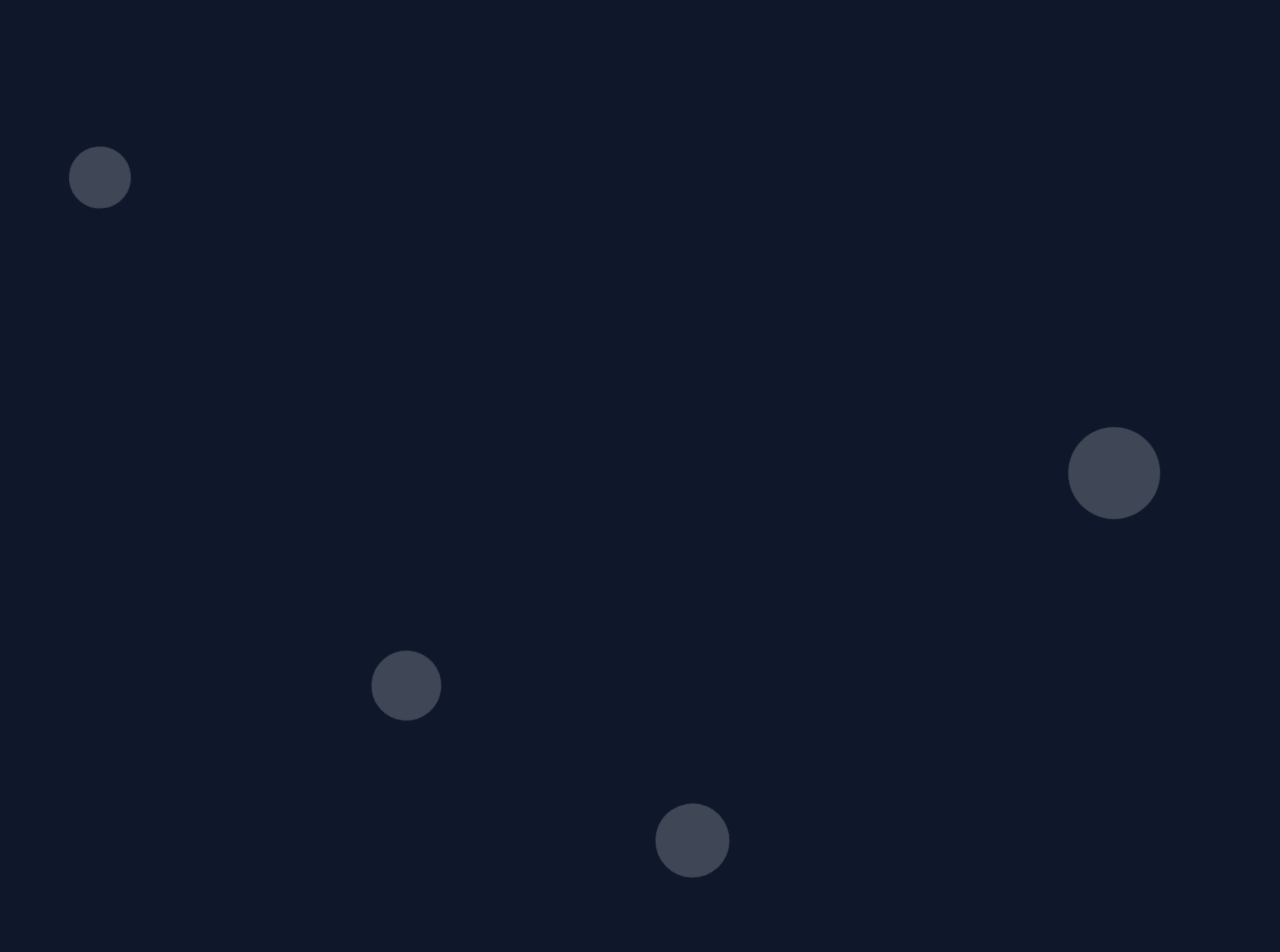
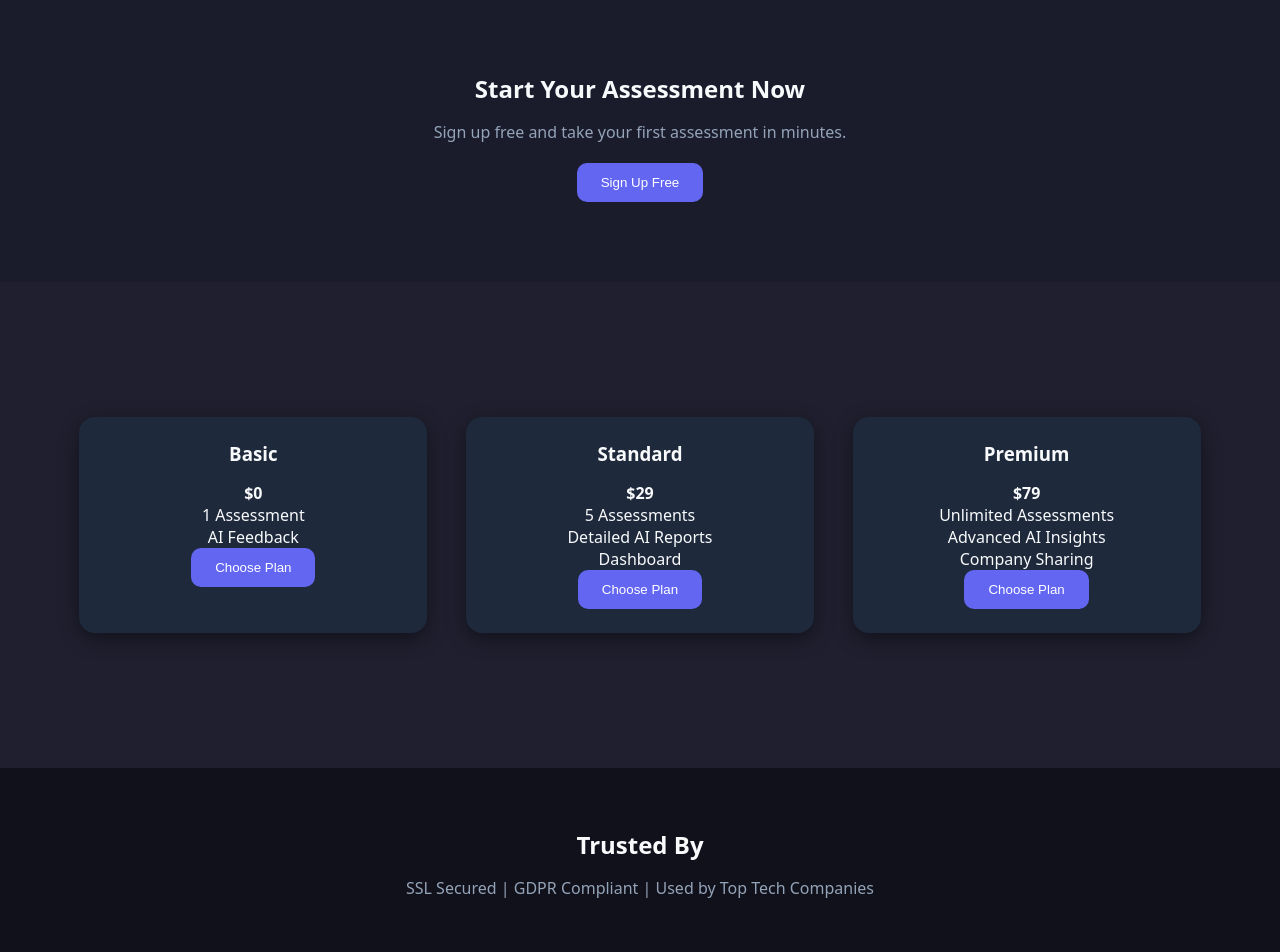
Before and after one commit to Rabbi111-cloud/AI--Assessment-Platform, a Next.js app: page / in a window 1280 px wide. Shown: the part 1740-2692 px from the top of the page. Before the commit the page ends 2628 px from the top, so only its background shows below. Built offline with nearby package versions, Linux system fonts and the light colour scheme.

Commit message:
Update page.js

```diff
--- a/app/page.js
+++ b/app/page.js
@@ -3,7 +3,7 @@ import { useEffect, useState } from "react";
 
 export default function LandingPage() {
   const [sectionColors, setSectionColors] = useState([
-    "#0f172a", "#1e293b", "#111827", "#1c1f2c", "#11121f", "#1a1c2c", "#1f1f2f", "#10111a", "#1b1b2f", "#12122a"
+    "#0f172a","#1e293b","#111827","#1c1f2c","#11121f","#1a1c2c","#1f1f2f","#10111a","#1b1b2f","#12122a"
   ]);
 
   function randomColor() {
@@ -20,59 +20,59 @@ export default function LandingPage() {
   useEffect(() => {
     const container = document.getElementById("bubble-container");
     if (!container) return;
-    for (let i = 0; i < 25; i++) {
+    for (let i=0;i<25;i++){
       const bubble = document.createElement("div");
       bubble.className = "bubble";
       bubble.style.width = `${20 + Math.random() * 80}px`;
       bubble.style.height = bubble.style.width;
-      bubble.style.top = `${Math.random() * 100}%`;
-      bubble.style.left = `${Math.random() * 100}%`;
-      bubble.style.animationDuration = `${8 + Math.random() * 12}s`;
+      bubble.style.top = `${Math.random()*100}%`;
+      bubble.style.left = `${Math.random()*100}%`;
+      bubble.style.animationDuration = `${8 + Math.random()*12}s`;
       bubble.onclick = () => {
-        const newColors = sectionColors.map(() => randomColor());
+        const newColors = sectionColors.map(()=>randomColor());
         setSectionColors(newColors);
-      };
+      }
       container.appendChild(bubble);
     }
   }, []);
 
   return (
-    <main style={{ position: "relative" }}>
+    <main style={{position:"relative"}}>
       <div id="bubble-container" className="bubbles"></div>
 
       {/* 1. Header */}
-      <header style={{ background: sectionColors[0], position:"sticky", top:0, padding:"20px 0", zIndex:10 }} onClick={()=>handleClickSection(0)}>
-        <div className="container" style={{ display:"flex", justifyContent:"space-between", alignItems:"center" }}>
-          <div style={{ fontSize:"1.5rem", fontWeight:"bold" }}>AI Assess</div>
+      <header style={{background:sectionColors[0],position:"sticky",top:0,padding:"20px 0",zIndex:10}} onClick={()=>handleClickSection(0)}>
+        <div className="container" style={{display:"flex",justifyContent:"space-between",alignItems:"center"}}>
+          <div style={{fontSize:"1.5rem",fontWeight:"bold"}}>AI Assess</div>
           <nav>
-            <a href="#features" style={{ margin:"0 15px" }}>Features</a>
-            <a href="#howitworks" style={{ margin:"0 15px" }}>How It Works</a>
-            <a href="#pricing" style={{ margin:"0 15px" }}>Pricing</a>
-            <a href="/login" style={{ margin:"0 15px" }}>Login</a>
-            <a href="/signup"><button className="button" style={{ marginLeft:"10px" }}>Sign Up</button></a>
+            <a href="#features" style={{margin:"0 15px"}}>Features</a>
+            <a href="#howitworks" style={{margin:"0 15px"}}>How It Works</a>
+            <a href="#pricing" style={{margin:"0 15px"}}>Pricing</a>
+            <a href="/login" style={{margin:"0 15px"}}>Login</a>
+            <a href="/signup"><button className="button" style={{marginLeft:"10px"}}>Sign Up</button></a>
           </nav>
         </div>
       </header>
 
       {/* 2. Hero */}
-      <section style={{ background: sectionColors[1], padding:"120px 20px 80px 20px", textAlign:"center" }} onClick={()=>handleClickSection(1)}>
-        <h1 style={{ fontSize:"3rem", marginBottom:"20px" }}>Test Your Backend Skills, Get AI Evaluated</h1>
-        <p style={{ fontSize:"1.25rem", color:"var(--muted)", marginBottom:"30px" }}>
+      <section style={{background:sectionColors[1],padding:"120px 20px 80px 20px",textAlign:"center"}} onClick={()=>handleClickSection(1)}>
+        <h1 style={{fontSize:"3rem",marginBottom:"20px"}}>Test Your Backend Skills, Get AI Evaluated</h1>
+        <p style={{fontSize:"1.25rem",color:"var(--muted)",marginBottom:"30px"}}>
           Showcase your expertise and get hired faster with AI-powered backend assessments.
         </p>
         <a href="/signup"><button className="button">Get Started Free</button></a>
-        <a href="#howitworks" style={{ marginLeft:"20px" }}><button className="button" style={{ background:"var(--secondary)" }}>Learn More</button></a>
+        <a href="#howitworks" style={{marginLeft:"20px"}}><button className="button" style={{background:"var(--secondary)"}}>Learn More</button></a>
       </section>
 
       {/* 3. Features */}
-      <section id="features" style={{ background: sectionColors[2], padding:"60px 20px" }} onClick={()=>handleClickSection(2)}>
-        <div className="container" style={{ display:"flex", justifyContent:"space-around", flexWrap:"wrap" }}>
+      <section id="features" style={{background:sectionColors[2],padding:"60px 20px"}} onClick={()=>handleClickSection(2)}>
+        <div className="container" style={{display:"flex",justifyContent:"space-around",flexWrap:"wrap"}}>
           {[
-            { title:"Real Assessments", desc:"Answer backend challenges designed by experts." },
-            { title:"AI Feedback", desc:"Get structured insights and scores instantly." },
-            { title:"Career Opportunities", desc:"Share your report with top companies." },
-          ].map((f, idx) => (
-            <div key={idx} className="card" style={{ width:"30%", margin:"15px", textAlign:"center", padding:"30px" }}>
+            {title:"Real Assessments",desc:"Answer backend challenges designed by experts."},
+            {title:"AI Feedback",desc:"Get structured insights and scores instantly."},
+            {title:"Career Opportunities",desc:"Share your report with top companies."},
+          ].map((f,idx)=>(
+            <div key={idx} className="card" style={{width:"30%",margin:"15px",textAlign:"center",padding:"30px"}}>
               <h3>{f.title}</h3>
               <p>{f.desc}</p>
             </div>
@@ -81,33 +81,33 @@ export default function LandingPage() {
       </section>
 
       {/* 4. Testimonials */}
-      <section style={{ background: sectionColors[3], padding:"80px 20px", textAlign:"center" }} onClick={()=>handleClickSection(3)}>
+      <section style={{background:sectionColors[3],padding:"80px 20px",textAlign:"center"}} onClick={()=>handleClickSection(3)}>
         <h2>What Users Say</h2>
-        <div style={{ display:"flex", justifyContent:"space-around", flexWrap:"wrap", marginTop:"40px" }}>
+        <div style={{display:"flex",justifyContent:"space-around",flexWrap:"wrap",marginTop:"40px"}}>
           {[
-            { text:"This platform transformed how I showcase my backend skills!", author:"Jane D." },
-            { text:"AI scoring is incredibly detailed and accurate.", author:"Mike S." },
-            { text:"I got hired because of the report this platform generated.", author:"Emma L." },
-          ].map((t, idx) => (
-            <div key={idx} className="card" style={{ width:"30%", margin:"15px" }}>
+            {text:"This platform transformed how I showcase my backend skills!",author:"Jane D."},
+            {text:"AI scoring is incredibly detailed and accurate.",author:"Mike S."},
+            {text:"I got hired because of the report this platform generated.",author:"Emma L."},
+          ].map((t,idx)=>(
+            <div key={idx} className="card" style={{width:"30%",margin:"15px"}}>
               <p>"{t.text}"</p>
-              <p style={{ fontWeight:"bold", marginTop:"10px" }}>— {t.author}</p>
+              <p style={{fontWeight:"bold",marginTop:"10px"}}>— {t.author}</p>
             </div>
           ))}
         </div>
       </section>
 
       {/* 5. How It Works */}
-      <section style={{ background: sectionColors[4], padding:"80px 20px" }} onClick={()=>handleClickSection(4)}>
-        <h2 style={{ textAlign:"center", marginBottom:"40px" }}>How It Works</h2>
-        <div style={{ display:"flex", justifyContent:"space-around", flexWrap:"wrap" }}>
+      <section style={{background:sectionColors[4],padding:"80px 20px"}} onClick={()=>handleClickSection(4)}>
+        <h2 style={{textAlign:"center",marginBottom:"40px"}}>How It Works</h2>
+        <div style={{display:"flex",justifyContent:"space-around",flexWrap:"wrap"}}>
           {[
-            { step:"1", title:"Sign Up", desc:"Create your account and complete your profile." },
-            { step:"2", title:"Take Assessment", desc:"Answer backend challenges designed for real-world skills." },
-            { step:"3", title:"Get AI Report", desc:"Receive a detailed AI evaluation with scores and feedback." },
-            { step:"4", title:"Share & Get Hired", desc:"Show your report to companies and land opportunities." },
-          ].map((s, idx) => (
-            <div key={idx} className="card" style={{ width:"22%", margin:"10px", textAlign:"center" }}>
+            {step:"1",title:"Sign Up",desc:"Create your account and complete your profile."},
+            {step:"2",title:"Take Assessment",desc:"Answer backend challenges designed for real-world skills."},
+            {step:"3",title:"Get AI Report",desc:"Receive a detailed AI evaluation with scores and feedback."},
+            {step:"4",title:"Share & Get Hired",desc:"Show your report to companies and land opportunities."},
+          ].map((s,idx)=>(
+            <div key={idx} className="card" style={{width:"22%",margin:"10px",textAlign:"center"}}>
               <h3>{s.step}</h3>
               <h4>{s.title}</h4>
               <p>{s.desc}</p>
@@ -115,6 +115,58 @@ export default function LandingPage() {
           ))}
         </div>
       </section>
+
+      {/* 6. CTA */}
+      <section style={{background:sectionColors[5],padding:"80px 20px",textAlign:"center"}} onClick={()=>handleClickSection(5)}>
+        <h2>Start Your Assessment Now</h2>
+        <p style={{color:"var(--muted)",marginBottom:"20px"}}>Sign up free and take your first assessment in minutes.</p>
+        <a href="/signup"><button className="button">Sign Up Free</button></a>
+      </section>
+
+      {/* 7. Pricing */}
+      <section id="pricing" style={{background:sectionColors[6],padding:"80px 20px"}} onClick={()=>handleClickSection(6)}>
+        <div className="container" style={{display:"flex",justifyContent:"space-around",flexWrap:"wrap"}}>
+          {[
+            {name:"Basic",price:"$0",features:["1 Assessment","AI Feedback"]},
+            {name:"Standard",price:"$29",features:["5 Assessments","Detailed AI Reports","Dashboard"]},
+            {name:"Premium",price:"$79",features:["Unlimited Assessments","Advanced AI Insights","Company Sharing"]},
+          ].map((p,idx)=>(
+            <div key={idx} className="card" style={{width:"30%",margin:"15px",textAlign:"center"}}>
+              <h3>{p.name}</h3>
+              <h4>{p.price}</h4>
+              <ul style={{listStyle:"none",padding:0}}>{p.features.map((f,i)=><li key={i}>{f}</li>)}</ul>
+              <button className="button">Choose Plan</button>
+            </div>
+          ))}
+        </div>
+      </section>
+
+      {/* 8. Trust */}
+      <section style={{background:sectionColors[7],padding:"60px 20px",textAlign:"center"}} onClick={()=>handleClickSection(7)}>
+        <h2>Trusted By</h2>
+        <p style={{color:"var(--muted)"}}>SSL Secured | GDPR Compliant | Used by Top Tech Companies</p>
+      </section>
+
+      {/* 9. FAQ */}
+      <section style={{background:sectionColors[8],padding:"80px 20px"}} onClick={()=>handleClickSection(8)}>
+        <h2 style={{textAlign:"center"}}>FAQ</h2>
+        {[
+          {q:"Do I need to pay to try?",a:"No, your first assessment is free."},
+          {q:"How is the AI score calculated?",a:"AI evaluates architecture, security, scalability, code quality."},
+          {q:"Can companies see my results?",a:"Only if you share your report."},
+        ].map((f,idx)=>(
+          <div key={idx} className="card" style={{margin:"10px 0"}}>
+            <p><strong>{f.q}</strong></p>
+            <p>{f.a}</p>
+          </div>
+        ))}
+      </section>
+
+      {/* 10. Footer */}
+      <footer style={{background:sectionColors[9],padding:"40px 0",textAlign:"center",borderTop:"1px solid var(--card)"}} onClick={()=>handleClickSection(9)}>
+        <p>&copy; 2026 AI Assess | <a href="#">Privacy</a> | <a href="#">Terms</a></p>
+        <p>Follow us: <a href="#">Twitter</a> | <a href="#">LinkedIn</a></p>
+      </footer>
     </main>
   );
 }
```
